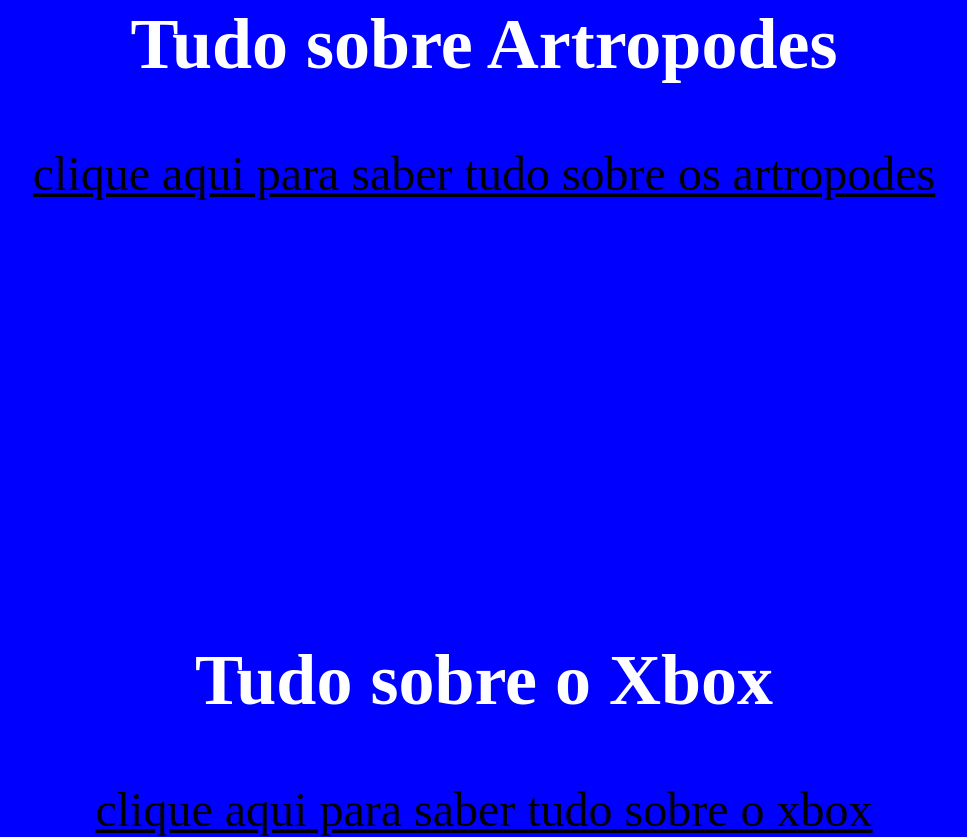
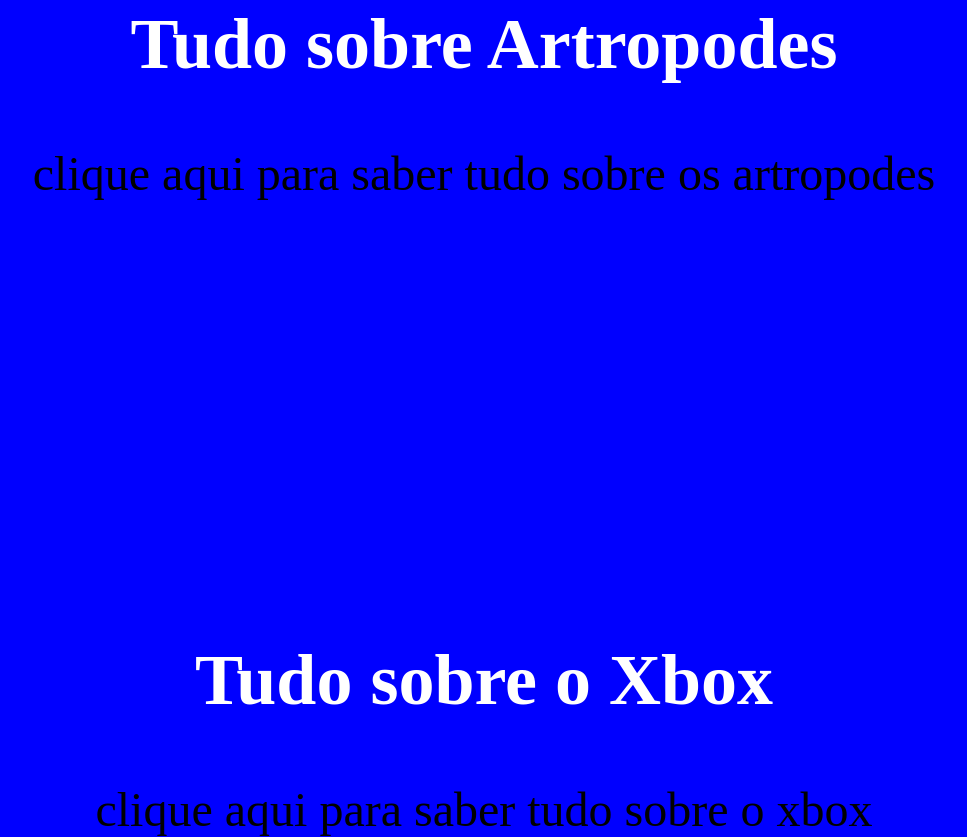
Before and after one commit to Netossim/minhaspags, a plain HTML site: page index.html in a window 1280 px wide. Shown: the part 802-1639 px from the top of the page, without its empty margins (156-1123 px from the left). Drawn offline with Linux system fonts and the light colour scheme.

Commit message:
Atualizar o index.html

```diff
--- a/index.html
+++ b/index.html
@@ -12,7 +12,7 @@
         <br>
         <br>
         <h2 style="display: block;"> Tudo sobre legião urbana: </h2>
-        <a href="Legiaourbana/legião.html"><p>clique aqui para saber tudo sobre a famosa banda legião urbana</p></a>
+        <a style="text-decoration:none" href="Legiaourbana/legião.html"><p>clique aqui para saber tudo sobre a famosa banda legião urbana</p></a>
         <br>
         <br>
         <br>
@@ -20,7 +20,7 @@
         <br>
         <br>
         <h2 style="display: block;">Tudo sobre Artropodes</h2>
-        <a href="bichos/ATTT.html"><p>clique aqui para saber tudo sobre os artropodes</p></a>
+        <a  style="text-decoration:none" href="bichos/ATTT.html"><p>clique aqui para saber tudo sobre os artropodes</p></a>
         <br>
         <br>
         <br>
@@ -28,7 +28,7 @@
         <br>
         <br>
         <h2 style="display: block;">Tudo sobre o Xbox</h2>
-        <a href="xbox/home.html"><p>clique aqui para saber tudo sobre o xbox</p></a>
+        <a style="text-decoration:none" href="xbox/home.html"><p>clique aqui para saber tudo sobre o xbox</p></a>
     </div>
     </font>
   </body>
```
